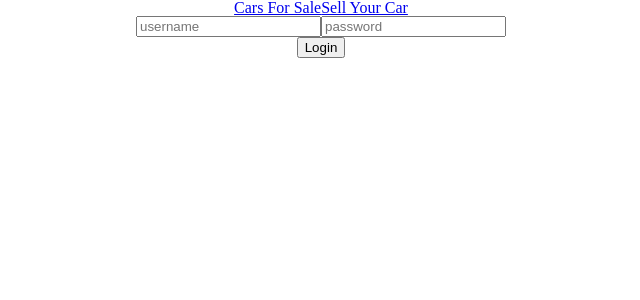
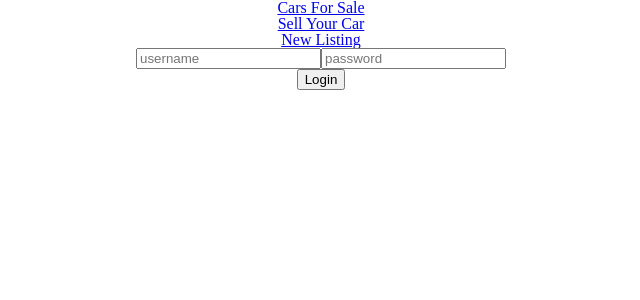
Before and after one commit to daniellimhong/group-project, a React (Create React App) app: page / in a window 1280 px wide. Shown: the top 300 px of the page, without its empty margins (319-959 px from the left). Built offline with nearby package versions, Linux system fonts and the light colour scheme; no server answers; what redux-promise-middleware would draw is missing.

Commit message:
fixing the merge

```diff
--- a/src/Components/NavBar/NavBar.js
+++ b/src/Components/NavBar/NavBar.js
@@ -1,20 +1,29 @@
-import React, {Component} from 'react'
-import {NavLink} from 'react-router-dom';
-import Login from '../Login/Login';
+import React, { Component } from "react";
+import { NavLink } from "react-router-dom";
+import Login from "../Login/Login";
 import "./NavBar.scss";
 
-export default function NavBar(props){
-    return(
+export default function NavBar(props) {
+  return (
+    <div>
       <div>
         <NavLink exact to="/ForSale" activeClassName="active">
           Cars For Sale
         </NavLink>
+      </div>
+      <div>
         <NavLink exact to="/SellCar" activeClassName="active">
           Sell Your Car
         </NavLink>
+      </div>
+      <div>
+          <NavLink to="/NewListing" activeClassName="active">
+              New Listing
+          </NavLink>
+      </div>
       <div>
         <Login />
       </div>
     </div>
-    )
+  );
 }
```
Lines whose indentation alone changed are shown as unchanged.
